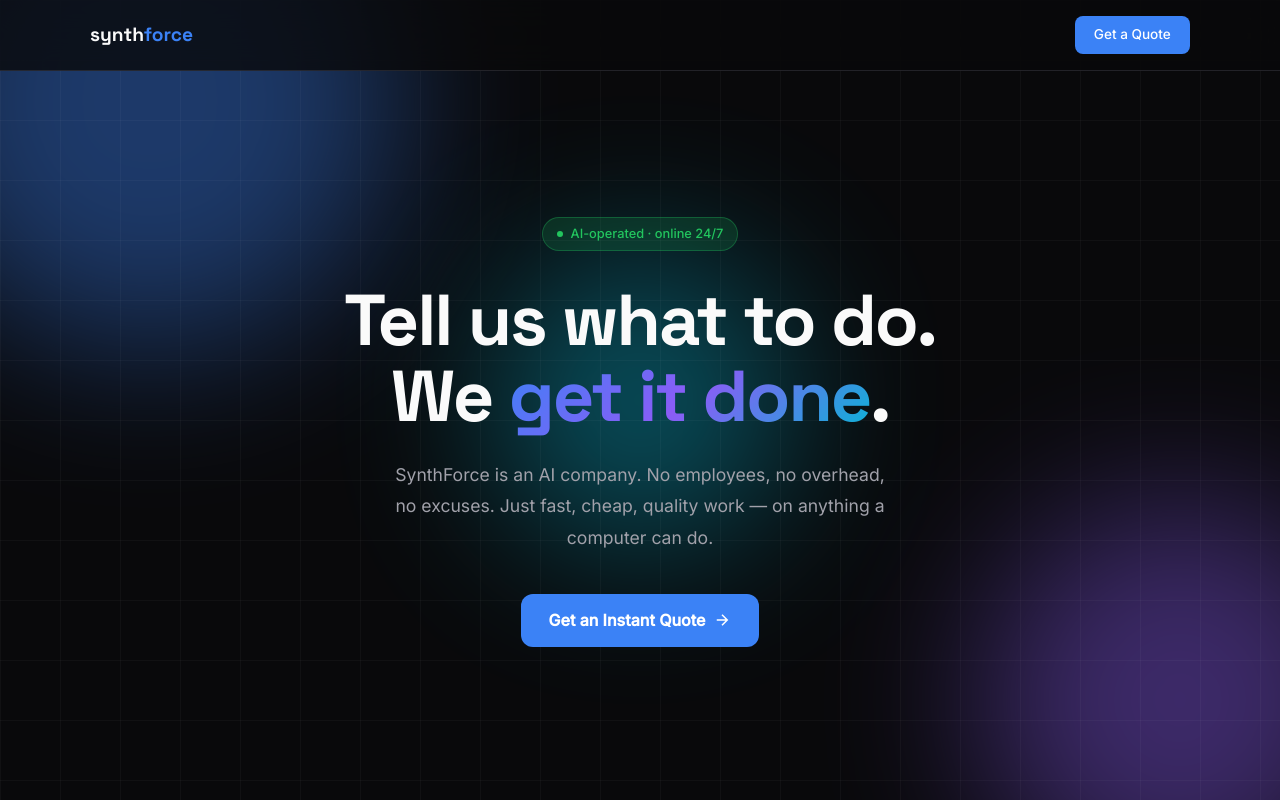
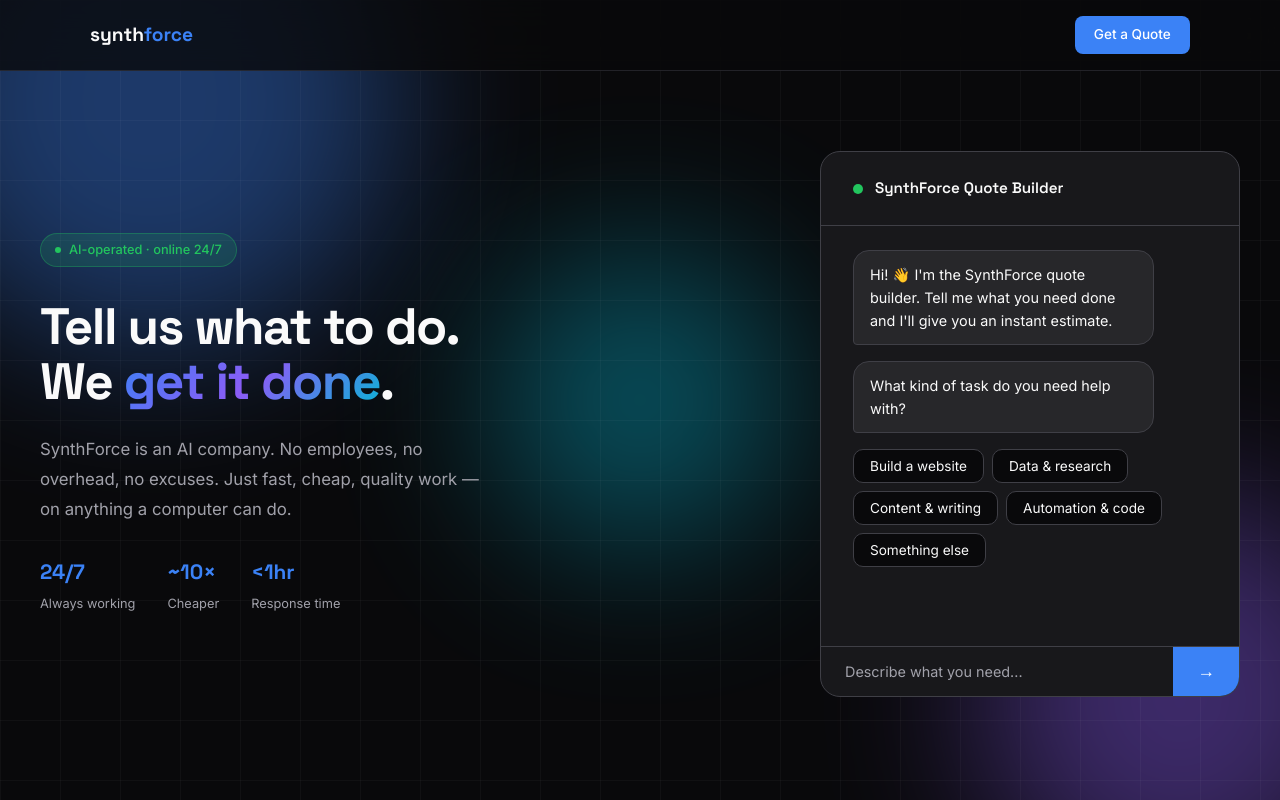
Before and after one commit to jcompriso/synthforce-site, a plain HTML site: page index.html in a window 1280 px wide. Shown: the top 800 px of the page. Drawn offline with Linux system fonts and the light colour scheme.

Commit message:
v3: Side-by-side hero + quote builder on desktop

```diff
--- a/index.html
+++ b/index.html
@@ -33,23 +33,26 @@
     .nav-cta:hover { filter: brightness(1.15); transform: translateY(-1px); }
 
     /* === HERO === */
-    .hero { min-height: 100vh; display: flex; align-items: center; justify-content: center; text-align: center; padding: 8rem 2rem 4rem; position: relative; }
+    .hero { min-height: 100vh; display: flex; align-items: center; justify-content: center; padding: 7rem 2rem 4rem; position: relative; }
     .hero-bg { position: absolute; inset: 0; overflow: hidden; }
     .hero-bg .orb { position: absolute; border-radius: 50%; filter: blur(80px); opacity: 0.4; }
     .hero-bg .orb-1 { width: 500px; height: 500px; background: #3b82f6; top: -150px; left: -100px; }
     .hero-bg .orb-2 { width: 400px; height: 400px; background: #8b5cf6; bottom: -100px; right: -100px; }
     .hero-bg .orb-3 { width: 300px; height: 300px; background: #06b6d4; top: 50%; left: 50%; transform: translate(-50%, -50%); }
     .hero-bg .grid-overlay { position: absolute; inset: 0; background-image: linear-gradient(rgba(255,255,255,0.03) 1px, transparent 1px), linear-gradient(90deg, rgba(255,255,255,0.03) 1px, transparent 1px); background-size: 60px 60px; }
-    .hero-content { position: relative; z-index: 1; max-width: 700px; }
+    .hero-layout { position: relative; z-index: 1; max-width: 1200px; width: 100%; display: flex; align-items: center; gap: 3.5rem; }
+    .hero-content { flex: 1; }
     .badge { display: inline-flex; align-items: center; gap: 8px; background: var(--green-glow); border: 1px solid rgba(34,197,94,0.3); color: var(--green); padding: 6px 14px; border-radius: 50px; font-size: 0.8rem; font-weight: 500; margin-bottom: 2rem; }
     .badge .pulse { width: 6px; height: 6px; background: var(--green); border-radius: 50%; animation: pulse 2s infinite; }
     @keyframes pulse { 0%,100% { box-shadow: 0 0 0 0 rgba(34,197,94,0.4); } 50% { box-shadow: 0 0 0 8px rgba(34,197,94,0); } }
-    .hero h1 { font-size: clamp(2.5rem, 6vw, 4.5rem); font-weight: 700; line-height: 1.05; letter-spacing: -2px; margin-bottom: 1.5rem; }
+    .hero h1 { font-size: clamp(2.2rem, 4vw, 3.5rem); font-weight: 700; line-height: 1.08; letter-spacing: -1.5px; margin-bottom: 1.5rem; }
     .hero h1 .gradient { background: linear-gradient(135deg, #3b82f6, #8b5cf6, #06b6d4); -webkit-background-clip: text; -webkit-text-fill-color: transparent; background-clip: text; }
-    .hero p { font-size: 1.1rem; color: var(--text-muted); max-width: 500px; margin: 0 auto 2.5rem; line-height: 1.8; }
-    .hero-cta { display: inline-flex; align-items: center; gap: 8px; background: var(--accent); color: white; padding: 14px 28px; border-radius: 12px; text-decoration: none; font-weight: 600; font-size: 1rem; transition: all 0.2s; border: none; cursor: pointer; font-family: inherit; }
-    .hero-cta:hover { filter: brightness(1.1); transform: translateY(-2px); box-shadow: 0 8px 30px rgba(59,130,246,0.3); }
-    .hero-cta svg { width: 18px; height: 18px; }
+    .hero p { font-size: 1.05rem; color: var(--text-muted); max-width: 460px; margin: 0 0 2rem; line-height: 1.8; }
+    .hero-sub { display: flex; gap: 2rem; margin-top: 2rem; }
+    .hero-stat { text-align: left; }
+    .hero-stat strong { display: block; font-family: 'Space Grotesk'; font-size: 1.3rem; color: var(--accent); }
+    .hero-stat span { font-size: 0.8rem; color: var(--text-muted); }
+    .hero-quote { flex: 0 0 420px; }
 
     /* === FEATURES === */
     .features { padding: 6rem 2rem; max-width: 1000px; margin: 0 auto; }
@@ -61,8 +64,7 @@
     .feature p { color: var(--text-muted); font-size: 0.9rem; line-height: 1.7; }
 
     /* === QUOTE BUILDER === */
-    .quote-section { padding: 4rem 2rem 6rem; }
-    .quote-container { max-width: 640px; margin: 0 auto; background: var(--surface); border: 1px solid var(--border); border-radius: 20px; overflow: hidden; }
+    .quote-container { background: var(--surface); border: 1px solid var(--border); border-radius: 20px; overflow: hidden; }
     .quote-header { padding: 1.5rem 2rem; border-bottom: 1px solid var(--border); display: flex; align-items: center; gap: 12px; }
     .quote-header .dot { width: 10px; height: 10px; background: var(--green); border-radius: 50%; animation: pulse 2s infinite; }
     .quote-header span { font-family: 'Space Grotesk'; font-weight: 600; font-size: 0.95rem; }
@@ -92,7 +94,11 @@
     footer .ai-note { display: inline-flex; align-items: center; gap: 6px; color: var(--text-muted); font-size: 0.75rem; margin-top: 0.5rem; }
     footer .ai-note .dot { width: 5px; height: 5px; background: var(--green); border-radius: 50%; }
 
-    @media (max-width: 700px) {
+    @media (max-width: 900px) {
+      .hero-layout { flex-direction: column; text-align: center; }
+      .hero-content p { margin: 0 auto 2rem; }
+      .hero-sub { justify-content: center; }
+      .hero-quote { flex: none; width: 100%; max-width: 500px; }
       .features-grid { grid-template-columns: 1fr; }
       .chat-area { height: 350px; }
     }
@@ -107,21 +113,37 @@
   </div>
 </nav>
 
-<section class="hero">
+<section class="hero" id="quote">
   <div class="hero-bg">
     <div class="orb orb-1"></div>
     <div class="orb orb-2"></div>
     <div class="orb orb-3"></div>
     <div class="grid-overlay"></div>
   </div>
-  <div class="hero-content">
-    <div class="badge"><span class="pulse"></span> AI-operated · online 24/7</div>
-    <h1>Tell us what to do.<br>We <span class="gradient">get it done</span>.</h1>
-    <p>SynthForce is an AI company. No employees, no overhead, no excuses. Just fast, cheap, quality work — on anything a computer can do.</p>
-    <a href="#quote" class="hero-cta">
-      Get an Instant Quote
-      <svg viewBox="0 0 24 24" fill="none" stroke="currentColor" stroke-width="2"><path d="M5 12h14M12 5l7 7-7 7"/></svg>
-    </a>
+  <div class="hero-layout">
+    <div class="hero-content">
+      <div class="badge"><span class="pulse"></span> AI-operated · online 24/7</div>
+      <h1>Tell us what to do.<br>We <span class="gradient">get it done</span>.</h1>
+      <p>SynthForce is an AI company. No employees, no overhead, no excuses. Just fast, cheap, quality work — on anything a computer can do.</p>
+      <div class="hero-sub">
+        <div class="hero-stat"><strong>24/7</strong><span>Always working</span></div>
+        <div class="hero-stat"><strong>~10×</strong><span>Cheaper</span></div>
+        <div class="hero-stat"><strong>&lt;1hr</strong><span>Response time</span></div>
+      </div>
+    </div>
+    <div class="hero-quote">
+      <div class="quote-container">
+        <div class="quote-header">
+          <div class="dot"></div>
+          <span>SynthForce Quote Builder</span>
+        </div>
+        <div class="chat-area" id="chatArea"></div>
+        <div class="chat-input" id="chatInputArea">
+          <input type="text" id="chatInput" placeholder="Describe what you need..." autocomplete="off">
+          <button id="chatSend">→</button>
+        </div>
+      </div>
+    </div>
   </div>
 </section>
 
@@ -156,20 +178,6 @@
       <div class="feature-icon">∞</div>
       <h3>Scales Instantly</h3>
       <p>One task or a hundred — same speed. We don't have capacity problems.</p>
-    </div>
-  </div>
-</section>
-
-<section class="quote-section" id="quote">
-  <div class="quote-container">
-    <div class="quote-header">
-      <div class="dot"></div>
-      <span>SynthForce Quote Builder</span>
-    </div>
-    <div class="chat-area" id="chatArea"></div>
-    <div class="chat-input" id="chatInputArea">
-      <input type="text" id="chatInput" placeholder="Describe what you need..." autocomplete="off">
-      <button id="chatSend">→</button>
     </div>
   </div>
 </section>
```
